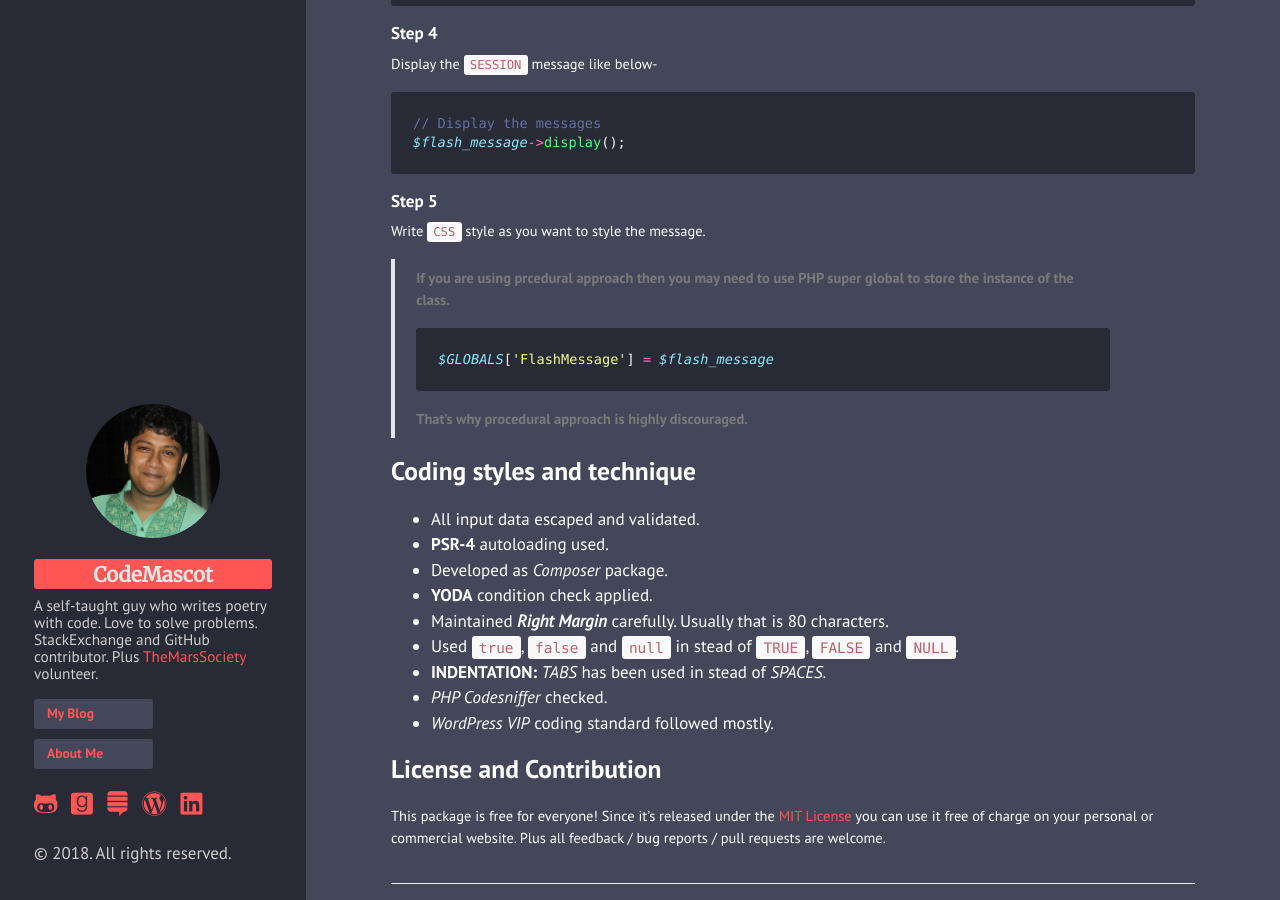
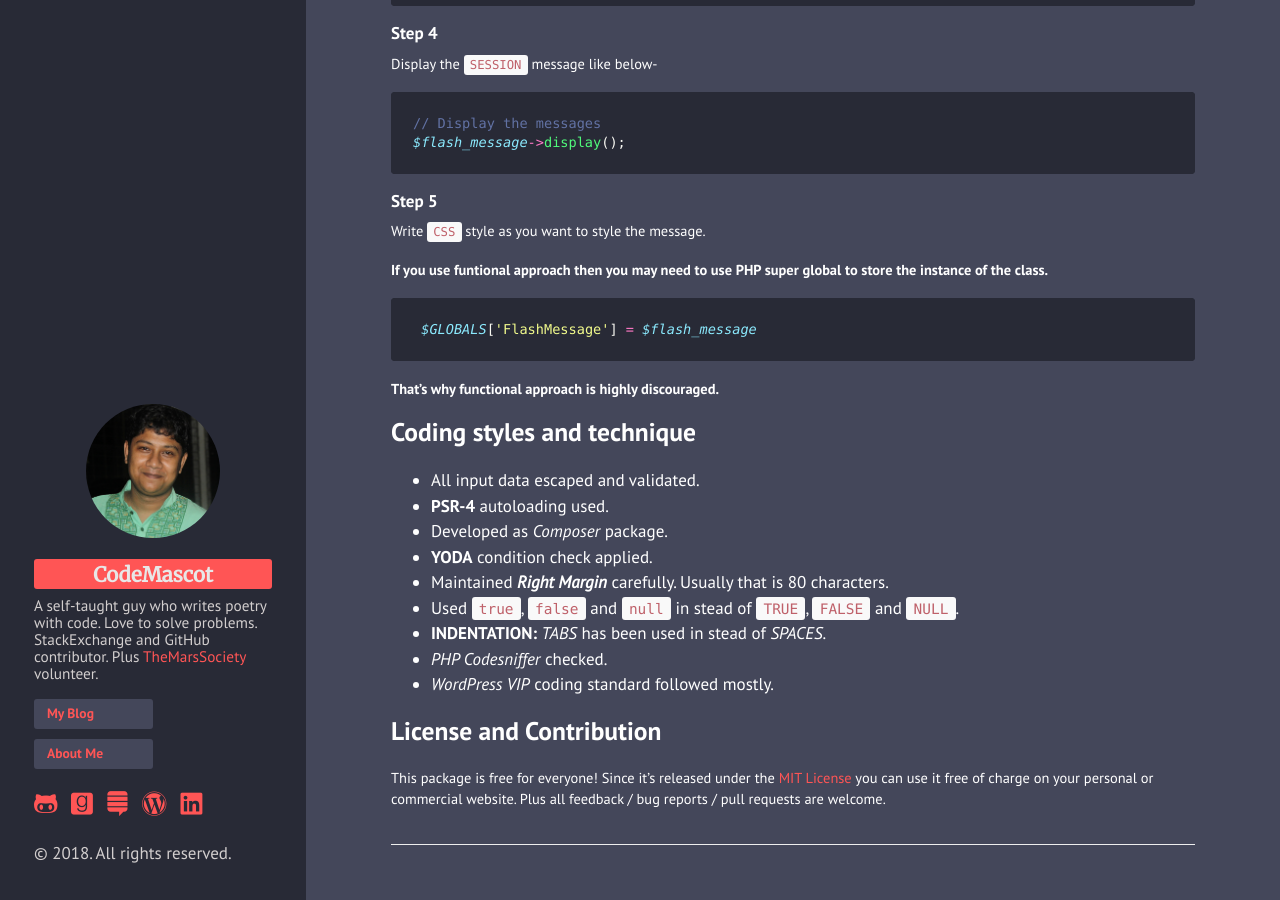
Before and after one commit to khanrn/codemascot.github.io, a Jekyll site: the page built from _posts/2017-12-15-easy-flash-messaging-in-wordpress.md, in a window 1280 px wide and 900 px high, scrolled down 1351 px. Built offline with Jekyll 4.4.1, drawn with Linux system fonts in a browser that asks for light colours; nearby versions of some CDN libraries; some web fonts are replaced; comment, search, counter and statistics services are not loaded.

Commit message:
New Syntax

````diff
--- a/_posts/2017-12-15-easy-flash-messaging-in-wordpress.md
+++ b/_posts/2017-12-15-easy-flash-messaging-in-wordpress.md
@@ -60,13 +60,12 @@ $flash_message->display();
 #### Step 5
 Write `CSS` style as you want to style the message.
 
-> **If you are using prcedural approach then you may need to use PHP super global to store the instance of the class.**
->
-> ```php
-> $GLOBALS['FlashMessage'] = $flash_message
-> ```
->
-> **That's why procedural approach is highly discouraged.**
+**If you use funtional approach then you may need to use PHP super global to store the instance of the class.**
+
+```php
+ $GLOBALS['FlashMessage'] = $flash_message
+```
+**That's why functional approach is highly discouraged.**
 
 ## Coding styles and technique
 * All input data escaped and validated.
````
